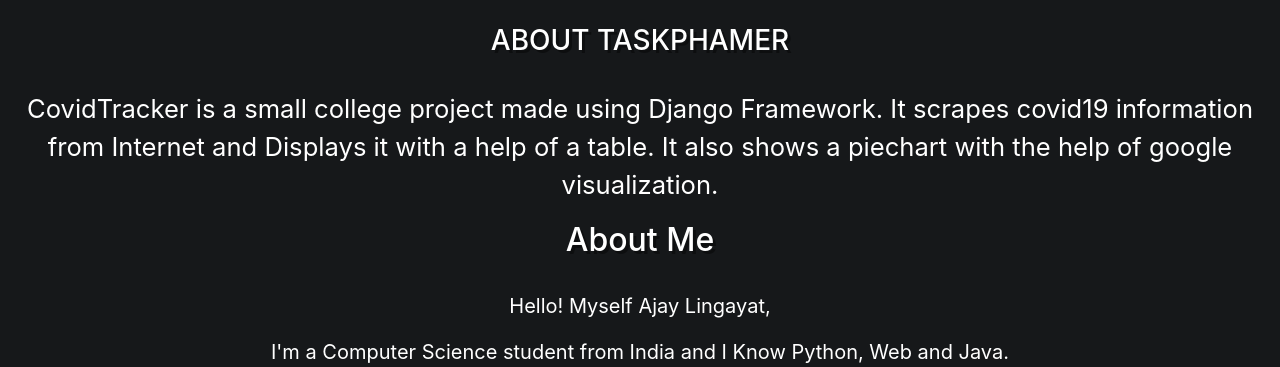
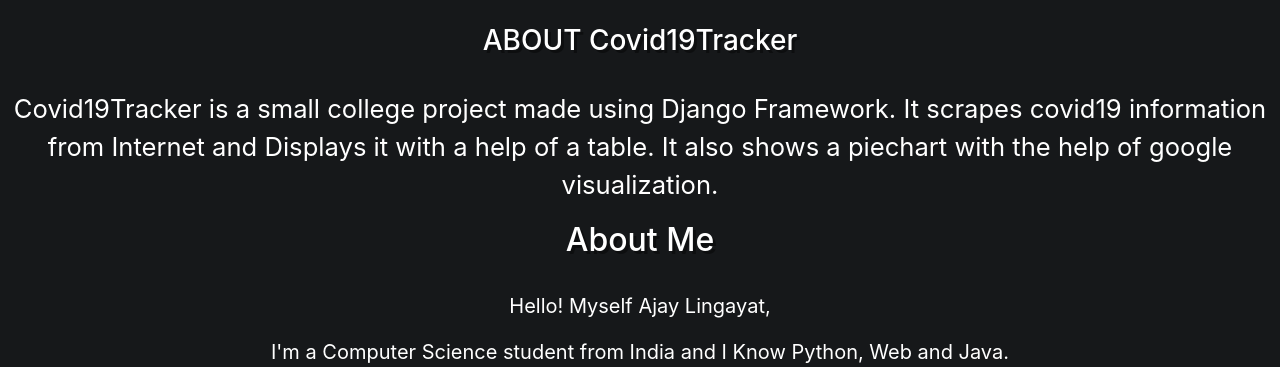
Before and after one commit to ajay-lingayat/Covid19Tracker, a Django app: page /about in a window 1280 px wide. Shown: the part 56-423 px from the top of the page. Run offline with Django 3.2, Linux system fonts and the light colour scheme; some libraries are stand-ins or nearby versions.

Commit message:
Initial commit

```diff
--- a/templates/Tracker/about.html
+++ b/templates/Tracker/about.html
@@ -58,11 +58,11 @@
             <br>
             <center>
                 <h3 class="about-taskphamer">
-                    ABOUT TASKPHAMER
+                    ABOUT Covid19Tracker
                 </h3>
                 <br>
                 <p class="para-about-taskphamer">
-                    CovidTracker is a small college project made using Django Framework. It scrapes covid19 information from Internet and Displays it with a help of a table. It also shows a piechart with the help of google visualization.
+                    Covid19Tracker is a small college project made using Django Framework. It scrapes covid19 information from Internet and Displays it with a help of a table. It also shows a piechart with the help of google visualization.
                 </p>
             </center>
             <center>
```
